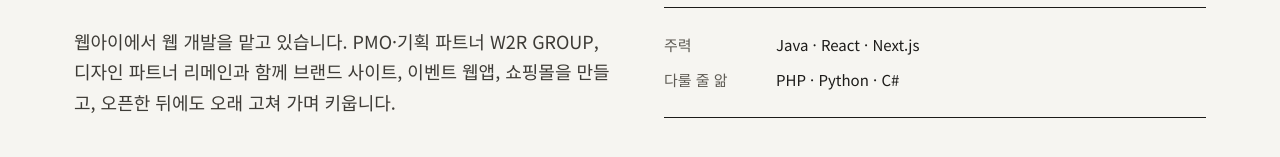
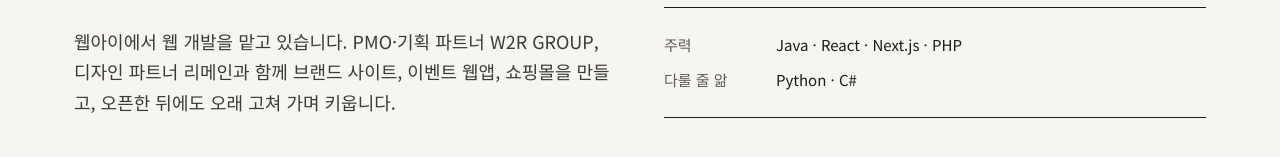
Before and after one commit to poonsu9na/riha-web, a Next.js app: page /works in a window 1280 px wide. Shown: the part 278-435 px from the top of the page. Built offline with nearby package versions, Linux system fonts and the light colour scheme; a web font is replaced by a local one.

Commit message:
🎨 Design: 포트폴리오 주력 기술에 PHP 추가
주력을 "Java · React · Next.js · PHP" 로 바꾸고, 다룰 줄 앎에서는 PHP 를 빼 "Python · C#" 만 남겼다.

```diff
--- a/src/content/projects.ts
+++ b/src/content/projects.ts
@@ -2273,8 +2273,8 @@ export const projects: Project[] = [
 
 export const profile = {
   skills: [
-    { label: "주력", value: "Java · React · Next.js" },
-    { label: "다룰 줄 앎", value: "PHP · Python · C#" },
+    { label: "주력", value: "Java · React · Next.js · PHP" },
+    { label: "다룰 줄 앎", value: "Python · C#" },
   ],
   resumeHref: "",
 };
```
